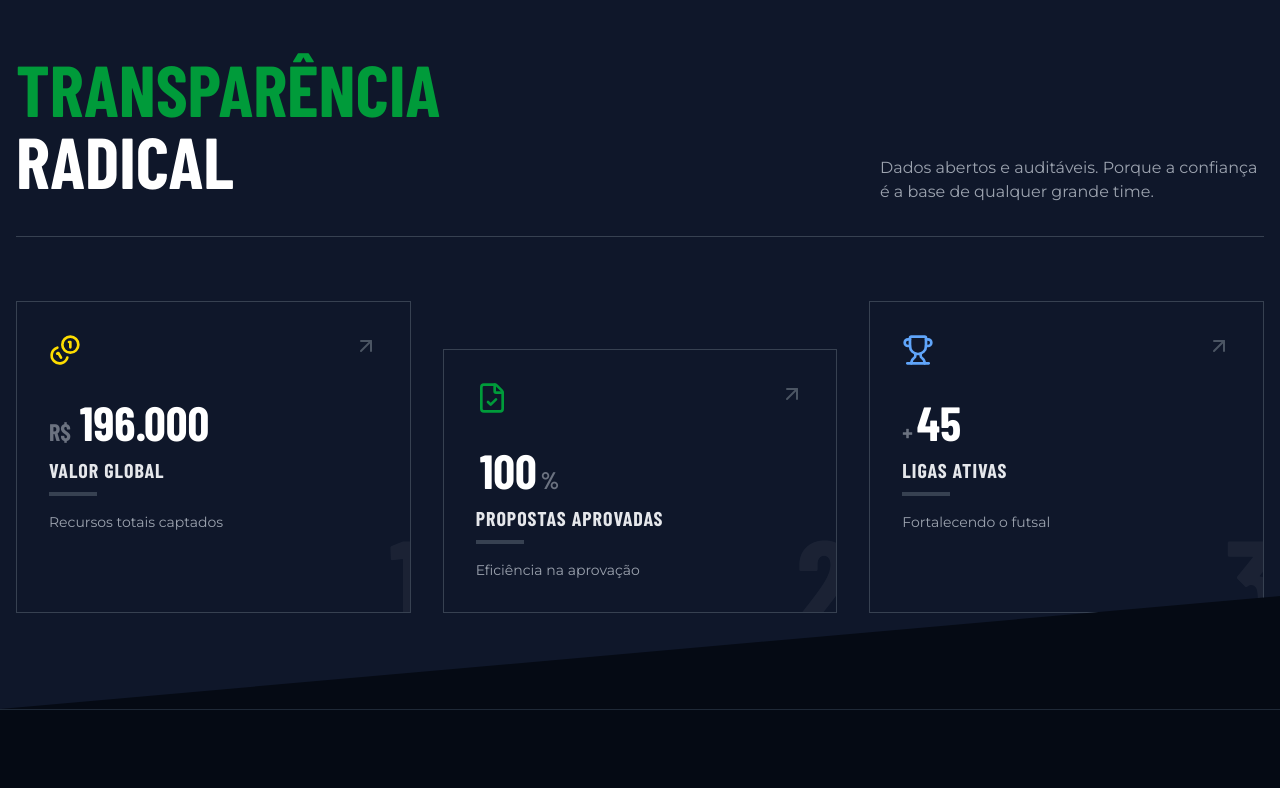
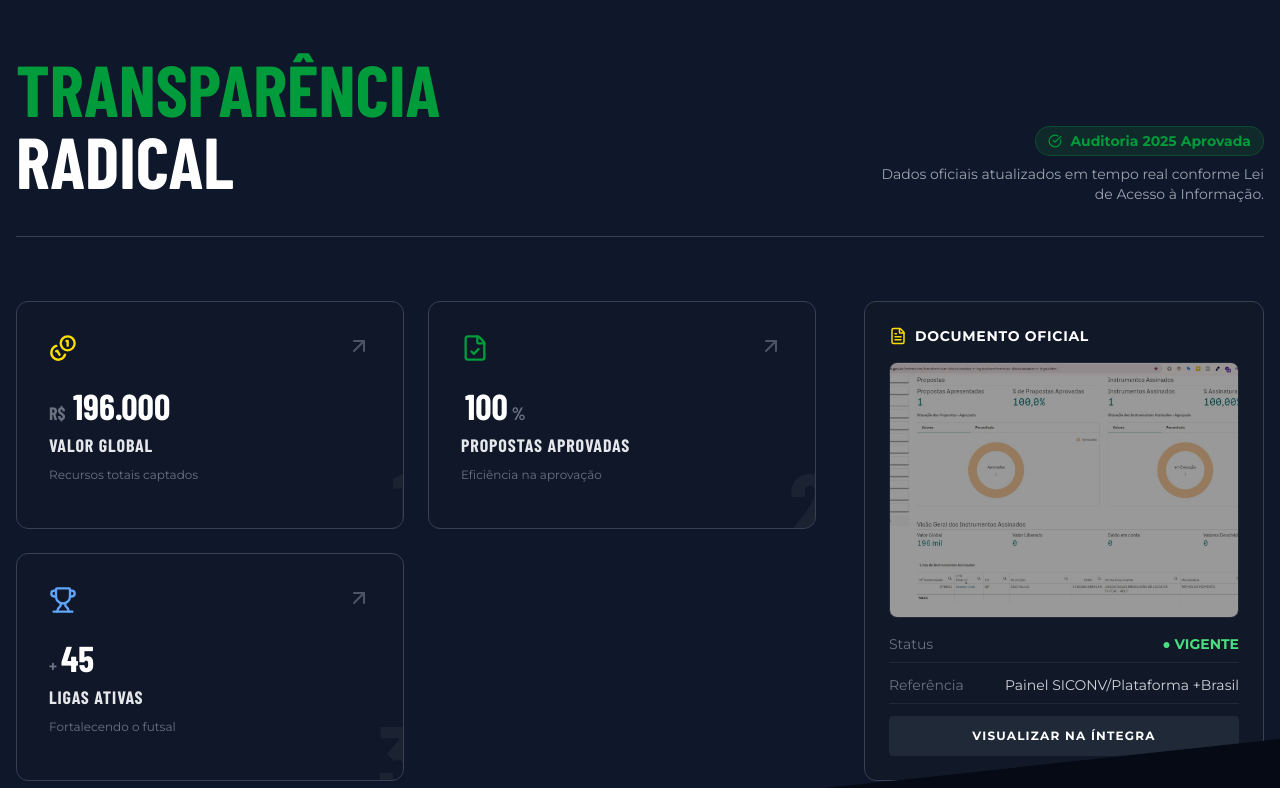
Before and after one commit to AknoLeonel/ablf-2025, a React (Vite) app: page / in a window 1280 px wide. Shown: the part 2260-3048 px from the top of the page. Built offline with nearby package versions, Linux system fonts and the light colour scheme; a web font is replaced by a local one.

Commit message:
neewfreat

```diff
--- a/src/components/Transparency.jsx
+++ b/src/components/Transparency.jsx
@@ -1,63 +1,149 @@
-import React from 'react';
+import React, { useState } from 'react';
 import CountUp from 'react-countup';
-import { motion } from 'framer-motion';
-import { ArrowUpRight } from 'lucide-react';
-import { TRANSPARENCY_STATS } from '../constants'; // Certifique-se de ter os dados lá
+import { motion, AnimatePresence } from 'framer-motion';
+import { ArrowUpRight, FileText, X, ZoomIn, CheckCircle } from 'lucide-react';
+import { TRANSPARENCY_STATS } from '../constants';
+
+// Importe a imagem que você salvou (certifique-se que o nome do arquivo bate)
+import docImage from '../assets/transparencia.jpeg';
 
 const Transparency = () => {
+  const [isModalOpen, setIsModalOpen] = useState(false);
+
   return (
     <section id="transparencia" className="py-24 bg-ablf-card relative clip-diagonal">
       <div className="container mx-auto px-4">
 
-        {/* Cabeçalho da Seção */}
+        {/* Cabeçalho */}
         <div className="flex flex-col md:flex-row justify-between items-end mb-16 border-b border-gray-700 pb-8">
           <div>
             <h2 className="text-ablf-green font-display text-5xl md:text-7xl font-bold uppercase mb-2">
               Transparência <br /> <span className="text-white">Radical</span>
             </h2>
           </div>
-          <p className="text-gray-400 max-w-sm text-right md:text-left mt-4 md:mt-0">
-            Dados abertos e auditáveis. Porque a confiança é a base de qualquer grande time.
+          <div className="text-right">
+             <div className="inline-flex items-center gap-2 px-3 py-1 bg-green-900/30 border border-ablf-green/30 rounded-full text-ablf-green text-sm font-bold mb-2">
+                <CheckCircle size={14} />
+                <span>Auditoria 2025 Aprovada</span>
+             </div>
+             <p className="text-gray-400 max-w-sm text-sm">
+               Dados oficiais atualizados em tempo real conforme Lei de Acesso à Informação.
              </p>
           </div>
+        </div>
 
-        {/* Grid Assimétrico */}
-        <div className="grid grid-cols-1 md:grid-cols-2 lg:grid-cols-3 gap-8">
+        <div className="flex flex-col lg:flex-row gap-12">
+
+          {/* LADO ESQUERDO: Grid de Números */}
+          <div className="lg:w-2/3 grid grid-cols-1 md:grid-cols-2 gap-6">
             {TRANSPARENCY_STATS.map((stat, index) => (
               <motion.div
                 key={index}
-              initial={{ y: 50, opacity: 0 }}
+                initial={{ y: 30, opacity: 0 }}
                 whileInView={{ y: 0, opacity: 1 }}
                 viewport={{ once: true }}
-              transition={{ delay: index * 0.2 }}
-              className={`p-8 border border-gray-700 hover:bg-gray-800 transition-all duration-300 group relative overflow-hidden ${index === 1 ? 'md:mt-12' : ''}`} // O segundo card desce um pouco para quebrar o padrão
+                transition={{ delay: index * 0.1 }}
+                className="p-8 border border-gray-700 bg-gray-900/50 hover:bg-gray-800 transition-all duration-300 group relative overflow-hidden rounded-xl"
               >
-              {/* Número Gigante no Fundo */}
-              <div className="absolute -right-4 -bottom-8 text-9xl font-display font-bold text-white/5 group-hover:text-ablf-green/10 transition-colors">
+                <div className="absolute -right-4 -bottom-6 text-8xl font-display font-bold text-white/5 group-hover:text-ablf-green/10 transition-colors">
                   {index + 1}
                 </div>
-
                 <div className="relative z-10">
-                <div className="flex justify-between items-start mb-8">
-                  <stat.icon size={32} className={`${stat.color}`} />
-                  <ArrowUpRight className="text-gray-600 group-hover:text-white transition-colors" />
+                  <div className="flex justify-between mb-6">
+                    <stat.icon size={28} className={`${stat.color}`} />
+                    <ArrowUpRight className="text-gray-600 group-hover:text-white" />
                   </div>
-
-                <div className="text-5xl font-display font-bold text-white mb-2">
-                  <span className="text-2xl text-gray-500 mr-1">{stat.prefix}</span>
+                  <div className="text-4xl font-display font-bold text-white mb-1">
+                    <span className="text-lg text-gray-500 mr-1">{stat.prefix}</span>
                     <CountUp end={stat.value} duration={3} separator="." />
-                  <span className="text-2xl text-gray-500 ml-1">{stat.suffix}</span>
+                    <span className="text-lg text-gray-500 ml-1">{stat.suffix}</span>
                   </div>
-
-                <h3 className="text-xl font-bold text-gray-200 uppercase tracking-wider mb-2">{stat.label}</h3>
-                <div className="h-1 w-12 bg-gray-700 group-hover:bg-ablf-yellow transition-colors mb-4"></div>
-                <p className="text-sm text-gray-400">{stat.desc}</p>
+                  <h3 className="text-lg font-bold text-gray-200 uppercase tracking-wider">{stat.label}</h3>
+                  <p className="text-xs text-gray-500 mt-2">{stat.desc}</p>
                 </div>
               </motion.div>
             ))}
           </div>
 
+          {/* LADO DIREITO: O Documento Original (A Prova) */}
+          <div className="lg:w-1/3">
+             <motion.div
+               initial={{ x: 50, opacity: 0 }}
+               whileInView={{ x: 0, opacity: 1 }}
+               viewport={{ once: true }}
+               className="h-full border border-gray-700 bg-gray-900 p-6 rounded-xl relative group"
+             >
+                <div className="flex items-center gap-2 mb-4 text-white font-bold uppercase text-sm tracking-wider">
+                  <FileText size={18} className="text-ablf-yellow" />
+                  Documento Oficial
                 </div>
+
+                {/* Container da Imagem com efeito de Zoom */}
+                <div
+                  className="relative h-64 w-full bg-black rounded-lg overflow-hidden cursor-pointer border border-gray-800 group-hover:border-ablf-yellow transition-colors"
+                  onClick={() => setIsModalOpen(true)}
+                >
+                   <img
+                      src={docImage}
+                      alt="Painel Transparência Oficial"
+                      className="w-full h-full object-cover opacity-60 group-hover:opacity-100 group-hover:scale-105 transition-all duration-500"
+                   />
+
+                   {/* Overlay com botão de ampliar */}
+                   <div className="absolute inset-0 flex items-center justify-center bg-black/40 opacity-0 group-hover:opacity-100 transition-opacity">
+                      <div className="bg-ablf-yellow text-black px-4 py-2 rounded-full font-bold flex items-center gap-2 transform translate-y-4 group-hover:translate-y-0 transition-transform">
+                        <ZoomIn size={18} /> Ampliar
+                      </div>
+                   </div>
+                </div>
+
+                <div className="mt-4 space-y-3">
+                  <div className="flex justify-between text-sm border-b border-gray-800 pb-2">
+                    <span className="text-gray-500">Status</span>
+                    <span className="text-green-400 font-bold">● VIGENTE</span>
+                  </div>
+                  <div className="flex justify-between text-sm border-b border-gray-800 pb-2">
+                    <span className="text-gray-500">Referência</span>
+                    <span className="text-gray-300">Painel SICONV/Plataforma +Brasil</span>
+                  </div>
+                  <button
+                    onClick={() => setIsModalOpen(true)}
+                    className="w-full py-3 mt-2 bg-gray-800 hover:bg-gray-700 text-white font-bold uppercase text-xs tracking-widest rounded transition-colors"
+                  >
+                    Visualizar na Íntegra
+                  </button>
+                </div>
+             </motion.div>
+          </div>
+
+        </div>
+      </div>
+
+      {/* MODAL (Lightbox) para ver a imagem grande */}
+      <AnimatePresence>
+        {isModalOpen && (
+          <motion.div
+            initial={{ opacity: 0 }}
+            animate={{ opacity: 1 }}
+            exit={{ opacity: 0 }}
+            className="fixed inset-0 z-[100] flex items-center justify-center bg-black/90 backdrop-blur-md p-4"
+            onClick={() => setIsModalOpen(false)}
+          >
+            <button className="absolute top-6 right-6 text-white hover:text-ablf-yellow p-2">
+              <X size={40} />
+            </button>
+            <motion.img
+              initial={{ scale: 0.8 }}
+              animate={{ scale: 1 }}
+              src={docImage}
+              alt="Documento Original Ampliado"
+              className="max-w-full max-h-[90vh] rounded shadow-2xl border border-gray-700"
+              onClick={(e) => e.stopPropagation()} // Clicar na imagem não fecha
+            />
+          </motion.div>
+        )}
+      </AnimatePresence>
+
     </section>
   );
 };
```
Also changed, not shown: src/assets/transparencia.jpeg (added). Lines whose indentation alone changed are shown as unchanged.
